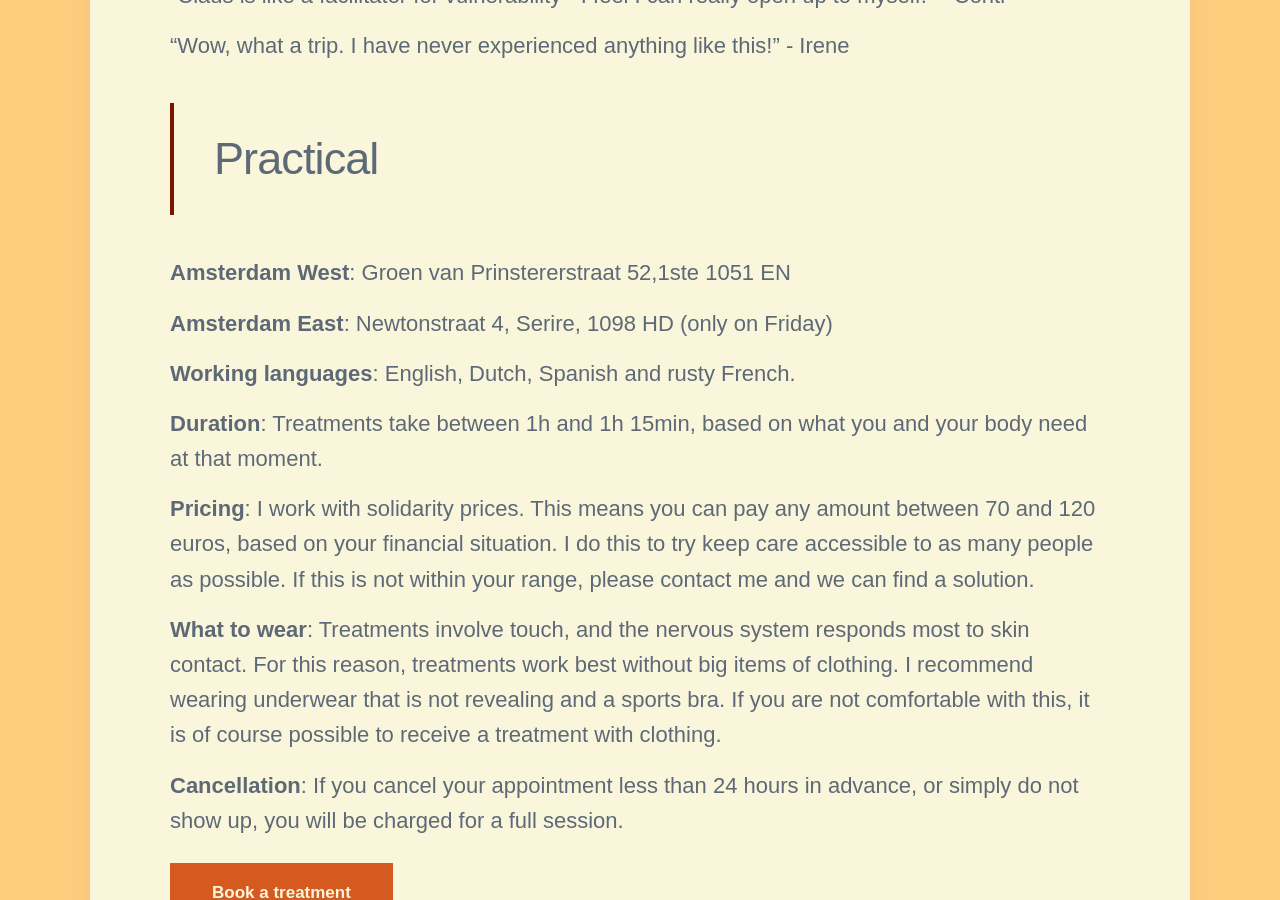
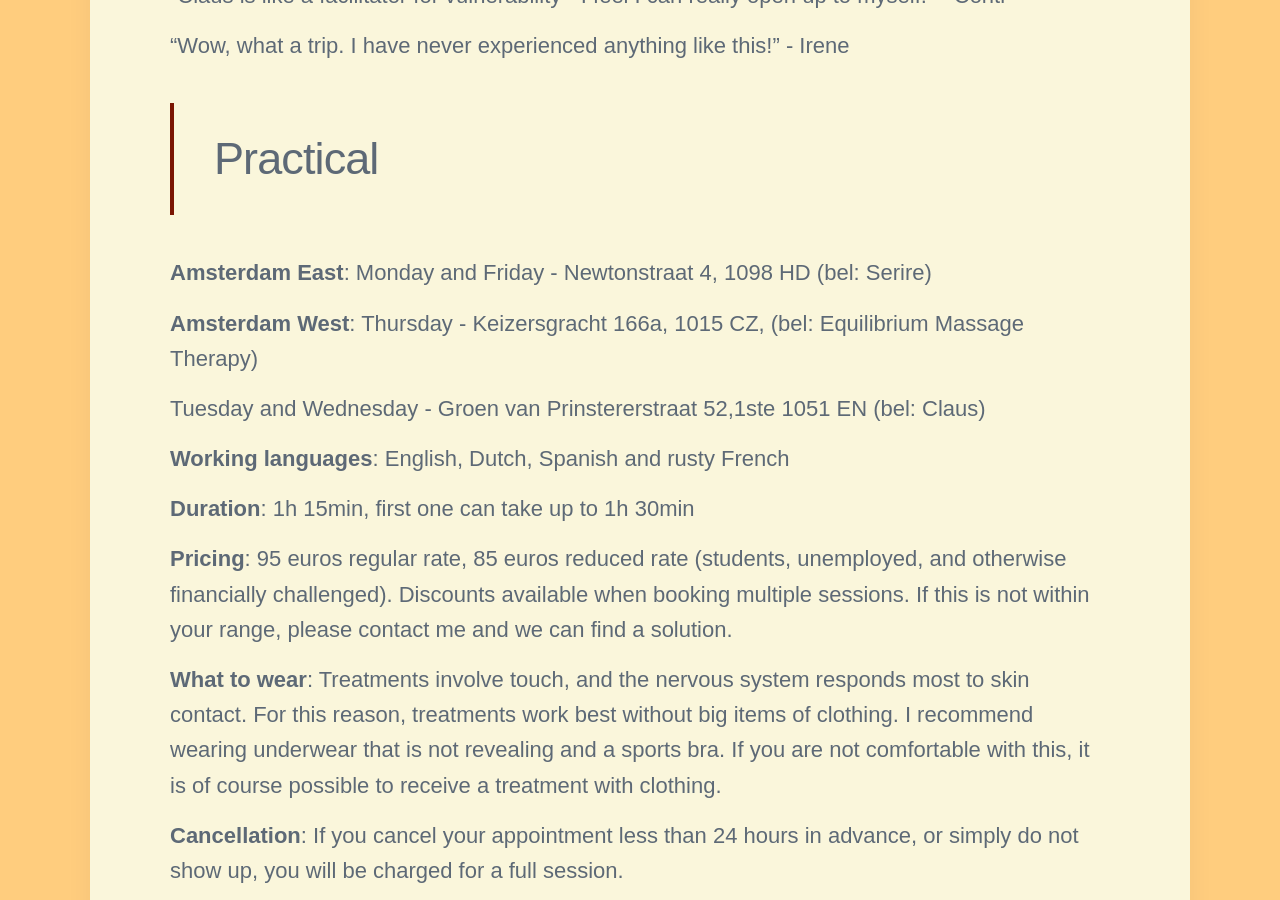
Before and after one commit to threekeytherapy/threekeytherapy.com, a Jekyll site: the page built from _projects/bodytherapy.md, in a window 1280 px wide and 900 px high, scrolled down 3331 px. Built offline with Jekyll 4.4.1, drawn with Linux system fonts in a browser that asks for light colours; nearby versions of some CDN libraries; some web fonts are replaced.

Commit message:
updates terms

```diff
--- a/_projects/bodytherapy.md
+++ b/_projects/bodytherapy.md
@@ -78,23 +78,23 @@ Manuvision body therapy can remedy a wide spectrum of physical and mental disord
 
 > Practical
 
+**Amsterdam East**:
+Monday and Friday - Newtonstraat 4, 1098 HD (bel: Serire)
+
 **Amsterdam West**:
-Groen van Prinstererstraat 52,1ste 1051 EN
+Thursday - Keizersgracht 166a, 1015 CZ, (bel: Equilibrium Massage Therapy)
 
-**Amsterdam East**:
-Newtonstraat 4, Serire, 1098 HD
-(only on Friday)
+Tuesday and Wednesday - Groen van Prinstererstraat 52,1ste 1051 EN (bel: Claus)
 
 **Working languages**:
-English, Dutch, Spanish and rusty French.
+English, Dutch, Spanish and rusty French
 
 **Duration**:
-Treatments take between 1h and 1h 15min, based on what you and your body need at that moment.
+1h 15min, first one can take up to 1h 30min
 
 **Pricing**:
-I work with solidarity prices.
-This means you can pay any amount between 70 and 120 euros, based on your financial situation.
-I do this to try keep care accessible to as many people as possible.
+95 euros regular rate, 85 euros reduced rate (students, unemployed, and otherwise financially challenged).
+Discounts available when booking multiple sessions.
 If this is not within your range, please contact me and we can find a solution.
 
 **What to wear**:
@@ -106,5 +106,4 @@ If you are not comfortable with this, it is of course possible to receive a trea
 **Cancellation**:
 If you cancel your appointment less than 24 hours in advance, or simply do not show up, you will be charged for a full session.
 
-
 <a href="/contact" class="button button--large">Book a treatment</a>
```
